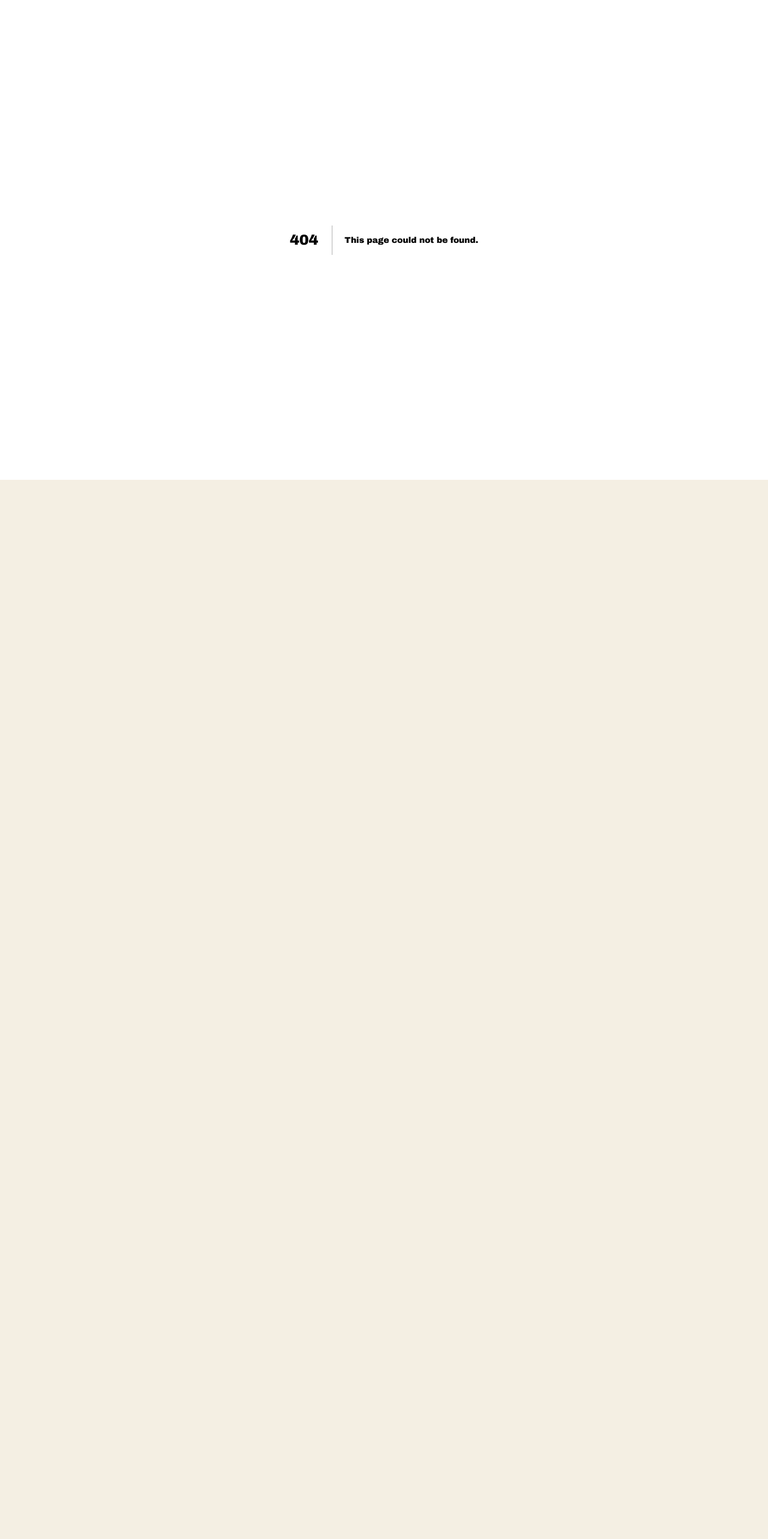
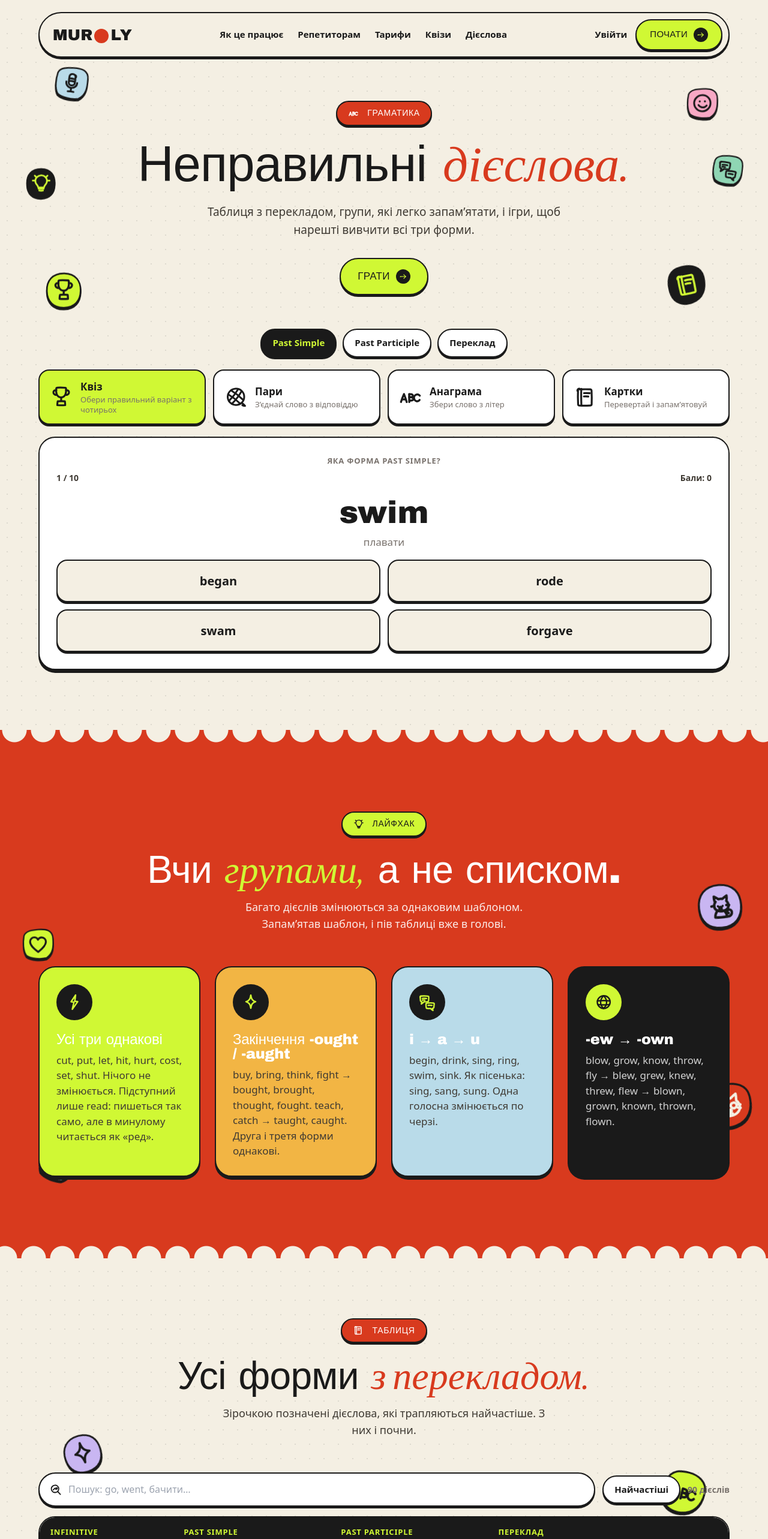
Before and after one commit to mariyavalyanskaya95-create/murly-saas, a Next.js app: page /irregular-verbs in a window 1280 px wide. Before the commit this address had no page. Shown: the top 2566 px of the page at 60% size. Before the commit the page ends 800 px from the top, so only its background shows below. Built offline with nearby package versions, Linux system fonts and the light colour scheme; no server answers; a web font is replaced by a local one.

Commit message:
Murly: /irregular-verbs page with games

```diff
--- /dev/null
+++ b/app/(marketing)/irregular-verbs/page.tsx
@@ -0,0 +1,101 @@
+import Link from 'next/link';
+import type { Metadata } from 'next';
+import Icon from '@/components/Icon';
+import Stickers from '@/components/Stickers';
+import SiteNav from '@/components/SiteNav';
+import SiteFooter from '@/components/SiteFooter';
+import GameHub from '@/components/games/GameHub';
+import VerbsTable from '@/components/VerbsTable';
+import type { GameSet } from '@/components/games/engine';
+import { VERBS } from '@/lib/irregular-verbs';
+
+export const metadata: Metadata = {
+  title: 'Неправильні дієслова англійської: таблиця з перекладом та ігри',
+  description: 'Таблиця неправильних дієслів англійської мови з перекладом українською, три форми, пошук і безкоштовні ігри: квіз, пари, анаграми, картки.',
+  alternates: { canonical: '/irregular-verbs' },
+};
+
+const SETS: GameSet[] = [
+  { id: 'past', title: 'Past Simple', prompt: 'Яка форма Past Simple?', items: VERBS.map((v) => ({ q: v.base, a: v.past, hint: v.uk })) },
+  { id: 'pp', title: 'Past Participle', prompt: 'Яка третя форма (Past Participle)?', items: VERBS.map((v) => ({ q: v.base, a: v.pp, hint: v.uk })) },
+  { id: 'uk', title: 'Переклад', prompt: 'Як це англійською?', items: VERBS.map((v) => ({ q: v.uk, a: v.base })) },
+];
+
+const GROUPS = [
+  { icon: 'd-bolt', mod: 'mu-card--lime', title: 'Усі три однакові', text: 'cut, put, let, hit, hurt, cost, set, shut. Нічого не змінюється. Підступний лише read: пишеться так само, але в минулому читається як «ред».' },
+  { icon: 'd-spark', mod: 'mu-card--mustard', title: 'Закінчення -ought / -aught', text: 'buy, bring, think, fight → bought, brought, thought, fought. teach, catch → taught, caught. Друга і третя форми однакові.' },
+  { icon: 'e-speak', mod: 'mu-card--sky', title: 'i → a → u', text: 'begin, drink, sing, ring, swim, sink. Як пісенька: sing, sang, sung. Одна голосна змінюється по черзі.' },
+  { icon: 'e-globe', mod: 'mu-card--ink', title: '-ew → -own', text: 'blow, grow, know, throw, fly → blew, grew, knew, threw, flew → blown, grown, known, thrown, flown.' },
+];
+
+export default function IrregularVerbsPage() {
+  return (
+    <>
+      <SiteNav />
+      <section className="mu-page-hero" data-stickers="6">
+        <div className="mu-container">
+          <span className="mu-section__eyebrow"><Icon id="e-abc" />Граматика</span>
+          <h1>Неправильні <em>дієслова.</em></h1>
+          <p>Таблиця з перекладом, групи, які легко запам’ятати, і ігри, щоб нарешті вивчити всі три форми.</p>
+          <a href="#play" className="mu-btn mu-btn--lime mu-btn--lg">
+            Грати<span className="mu-btn__arrow"><Icon id="e-arrow" /></span>
+          </a>
+        </div>
+      </section>
+
+      <section className="mu-section" id="play" style={{ paddingTop: 16 }}>
+        <div className="mu-container">
+          <GameHub sets={SETS} />
+        </div>
+      </section>
+
+      <div className="mu-scallop" style={{ backgroundColor: 'var(--mu-tomato)' }} />
+      <section className="mu-section mu-section--tomato" data-stickers="4">
+        <div className="mu-container">
+          <div className="mu-section__head">
+            <span className="mu-section__eyebrow mu-section__eyebrow--lime"><Icon id="d-bulb" />Лайфхак</span>
+            <h2 className="mu-section__title">Вчи <em>групами,</em> а не списком.</h2>
+            <p className="mu-section__lead">Багато дієслів змінюються за однаковим шаблоном. Запам’ятав шаблон, і пів таблиці вже в голові.</p>
+          </div>
+          <div className="mu-cards" style={{ gridTemplateColumns: 'repeat(auto-fit, minmax(240px, 1fr))' }}>
+            {GROUPS.map((g) => (
+              <div key={g.title} className={`mu-card ${g.mod}`}>
+                <div className="mu-card__icon"><Icon id={g.icon} /></div>
+                <h3 className="mu-card__title">{g.title}</h3>
+                <p className="mu-card__text">{g.text}</p>
+              </div>
+            ))}
+          </div>
+        </div>
+      </section>
+      <div className="mu-scallop mu-scallop--up" style={{ backgroundColor: 'var(--mu-tomato)' }} />
+
+      <section className="mu-section" data-stickers="4">
+        <div className="mu-container">
+          <div className="mu-section__head">
+            <span className="mu-section__eyebrow"><Icon id="e-book" />Таблиця</span>
+            <h2 className="mu-section__title">Усі форми <em>з перекладом.</em></h2>
+            <p className="mu-section__lead">Зірочкою позначені дієслова, які трапляються найчастіше. З них і почни.</p>
+          </div>
+          <VerbsTable />
+        </div>
+      </section>
+
+      <section className="mu-section" style={{ paddingTop: 0 }}>
+        <div className="mu-container">
+          <div className="mu-cta-box">
+            <Icon id="c-cat-glass" className="mu-ic mu-ic--cta" />
+            <h2>Учителю: <em>свої ігри</em> скоро.</h2>
+            <p>Вводиш слова один раз, обираєш гру і відправляєш учням. Кабінет учителя вже в роботі.</p>
+            <Link href="/for-teachers" className="mu-btn mu-btn--tomato mu-btn--lg">
+              Для вчителів<span className="mu-btn__arrow mu-btn__arrow--lime"><Icon id="e-arrow" /></span>
+            </Link>
+          </div>
+        </div>
+      </section>
+
+      <SiteFooter />
+      <Stickers />
+    </>
+  );
+}
```
